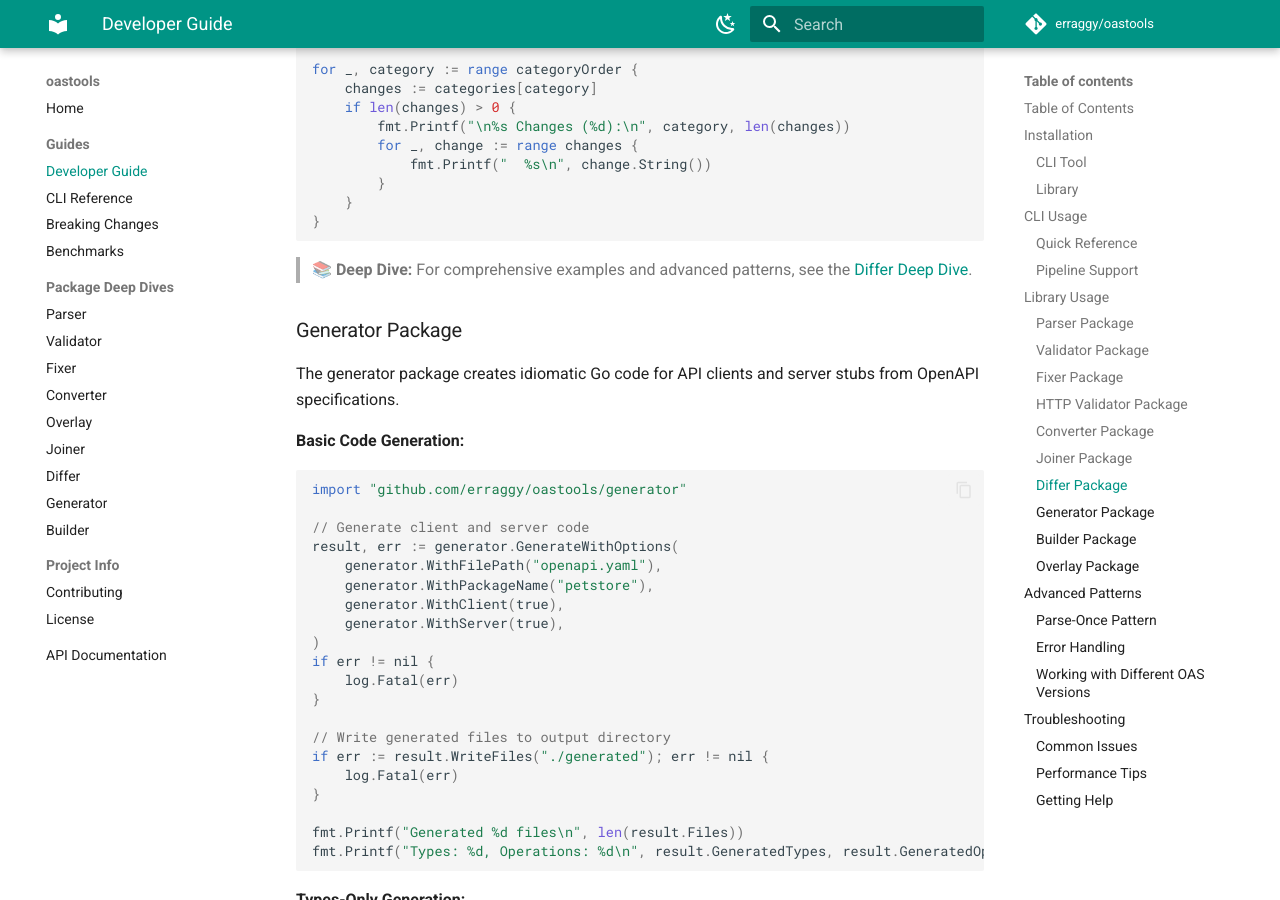
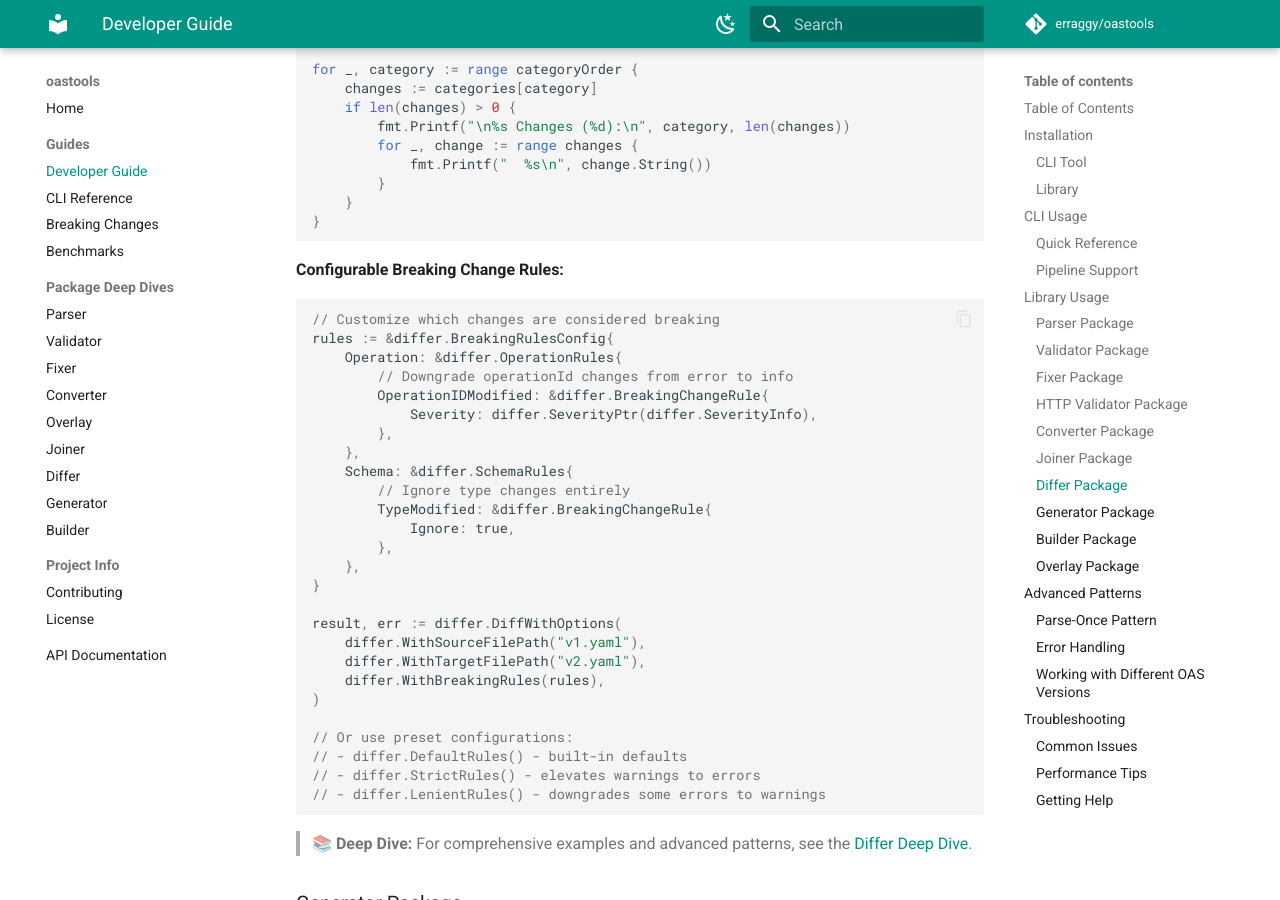
Before and after one commit to erraggy/oastools, an MkDocs documentation site: the page built from docs/developer-guide.md, in a window 1280 px wide and 900 px high, scrolled down 15239 px. Built offline with MkDocs 1.6.1 and Material for MkDocs 9.7.7, drawn with Linux system fonts in a browser that asks for light colours; comment, search, counter and statistics services are not loaded.

Commit message:
chore: prepare v1.31.0 release (#169)
Documentation Updates:
- CLAUDE.md: Add httpvalidator to directory structure and public API
- CLAUDE.md: Add BreakingRulesConfig to differ package docs
- CLAUDE.md: Add httpvalidator usage examples
- docs/developer-guide.md: Add configurable breaking change rules section
- benchmarks.md: Add HTTP Validator Performance section

Benchmark Updates:
- Add benchmarks/benchmark-v1.31.0.txt with all package benchmarks
- Update Makefile bench-release to include overlay and httpvalidator

🤖 Generated with [Claude Code](https://claude.com/claude-code)

Co-authored-by: Claude Opus 4.5 <noreply@anthropic.com>

````diff
--- a/docs/developer-guide.md
+++ b/docs/developer-guide.md
@@ -787,6 +787,37 @@ for _, category := range categoryOrder {
 }
 ```
 
+**Configurable Breaking Change Rules:**
+
+```go
+// Customize which changes are considered breaking
+rules := &differ.BreakingRulesConfig{
+    Operation: &differ.OperationRules{
+        // Downgrade operationId changes from error to info
+        OperationIDModified: &differ.BreakingChangeRule{
+            Severity: differ.SeverityPtr(differ.SeverityInfo),
+        },
+    },
+    Schema: &differ.SchemaRules{
+        // Ignore type changes entirely
+        TypeModified: &differ.BreakingChangeRule{
+            Ignore: true,
+        },
+    },
+}
+
+result, err := differ.DiffWithOptions(
+    differ.WithSourceFilePath("v1.yaml"),
+    differ.WithTargetFilePath("v2.yaml"),
+    differ.WithBreakingRules(rules),
+)
+
+// Or use preset configurations:
+// - differ.DefaultRules() - built-in defaults
+// - differ.StrictRules() - elevates warnings to errors
+// - differ.LenientRules() - downgrades some errors to warnings
+```
+
 > 📚 **Deep Dive:** For comprehensive examples and advanced patterns, see the [Differ Deep Dive](packages/differ.md).
 
 ### Generator Package
````
Also changed, not shown: CLAUDE.md (+19 -0 lines), benchmarks.md (+31 -1 lines), 2 other files.
